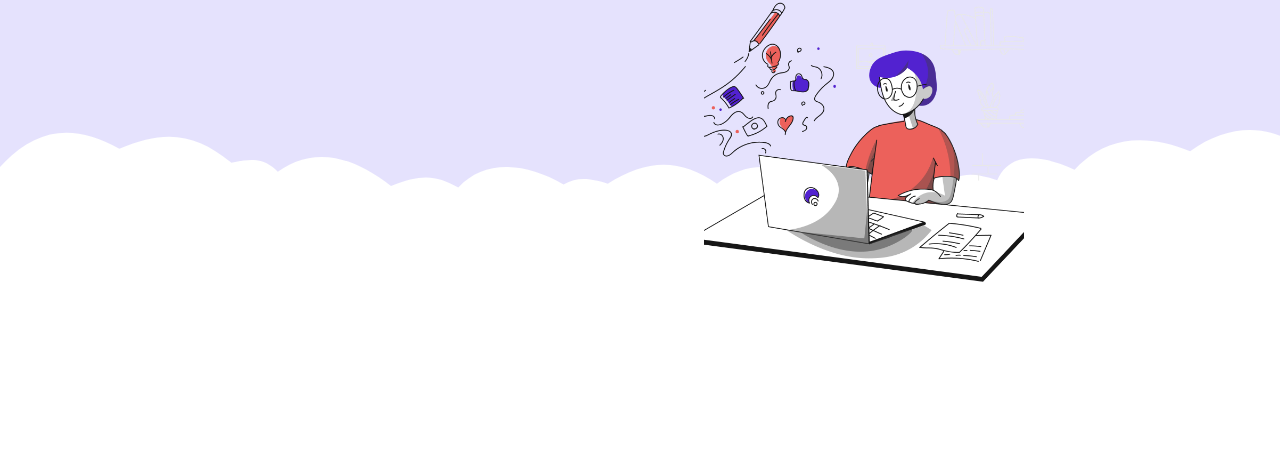
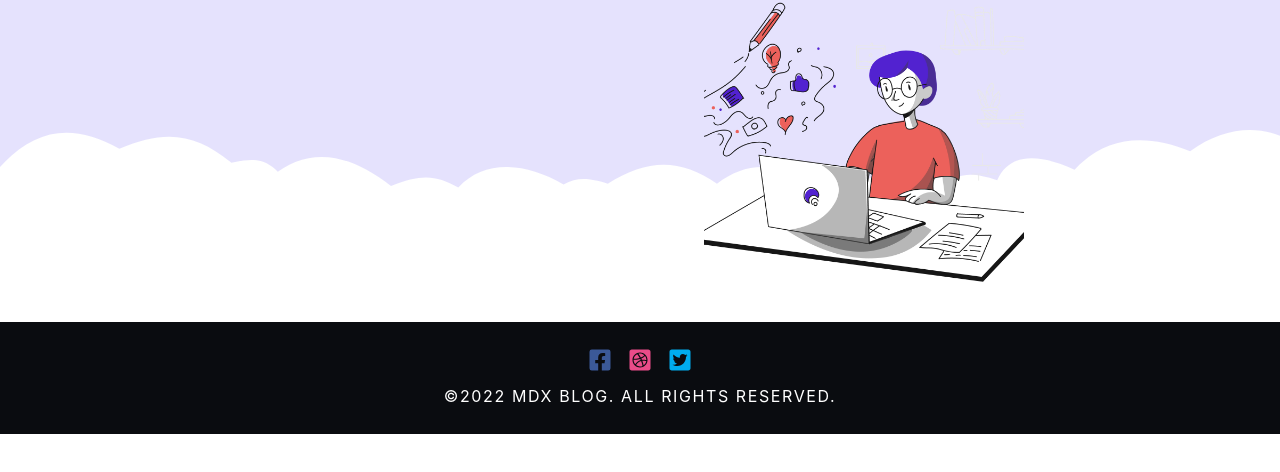
Before and after one commit to ClaytonDewey/mdx-blog, a Gatsby site: page / in a window 1280 px wide. Shown: the part 94-566 px from the top of the page. Built offline with nearby package versions, Linux system fonts and the light colour scheme; Gatsby itself is replaced by a stand-in of ours.

Commit message:
Setup footer

```diff
--- a/src/components/Footer.js
+++ b/src/components/Footer.js
@@ -2,7 +2,12 @@
 import SocialLinks from '../constants/socialLinks'
 const Footer = () => {
   return (
-    <h4>footer component</h4>
+    <footer className="footer">
+      <div>
+        <SocialLinks styleClass="footer-icons" />
+        <p>&copy;{new Date().getFullYear()} MDX Blog. All rights reserved.</p>
+      </div>
+    </footer>
   )
 }
 
--- a/src/components/Layout.js
+++ b/src/components/Layout.js
@@ -19,7 +19,7 @@
       <Navbar toggle={toggle} />
       <Sidebar isOpen={isOpen} toggle={toggle} />
       <main>{children}</main>
-      {/* <Footer></Footer> */}
+      <Footer />
     </>
   )
 }
```
